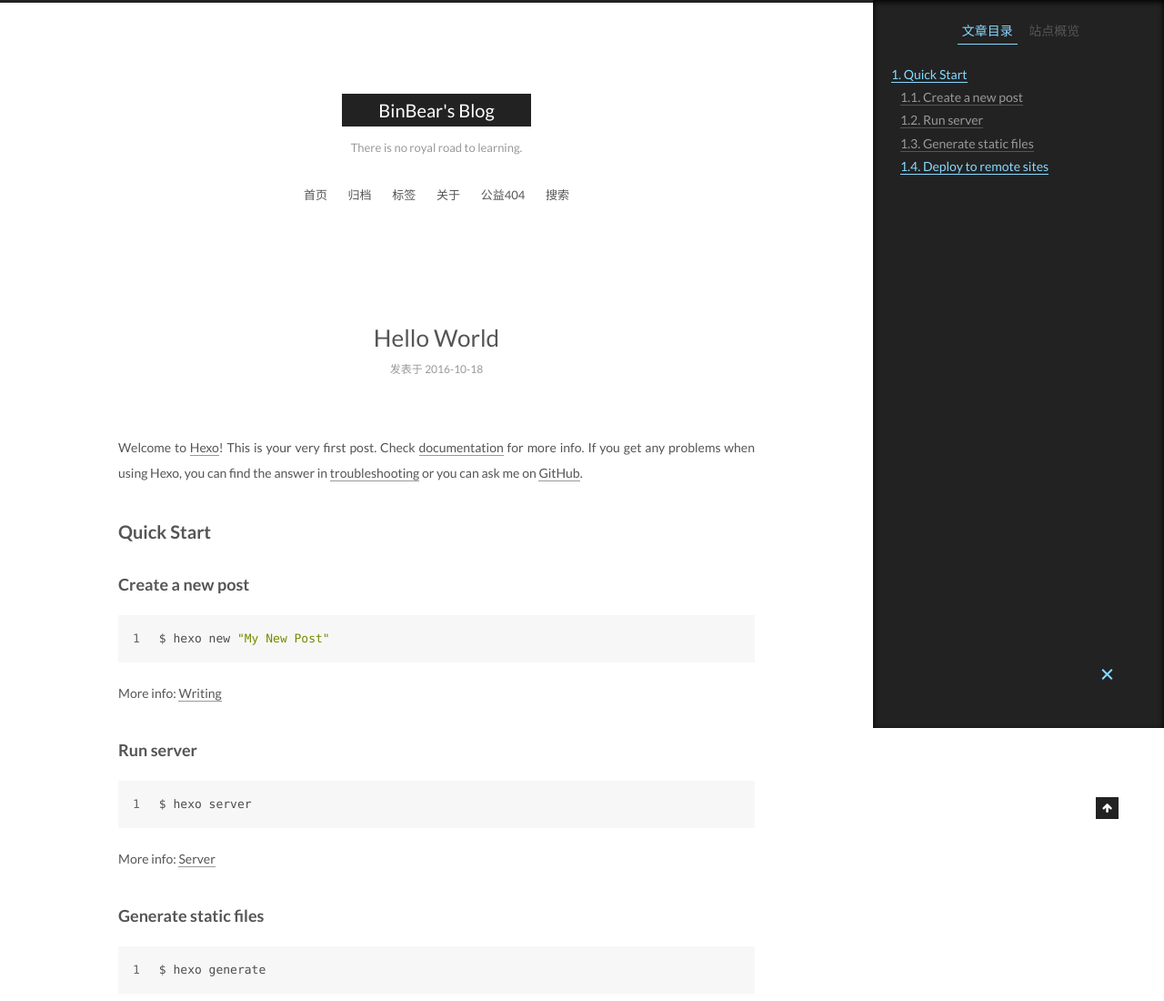
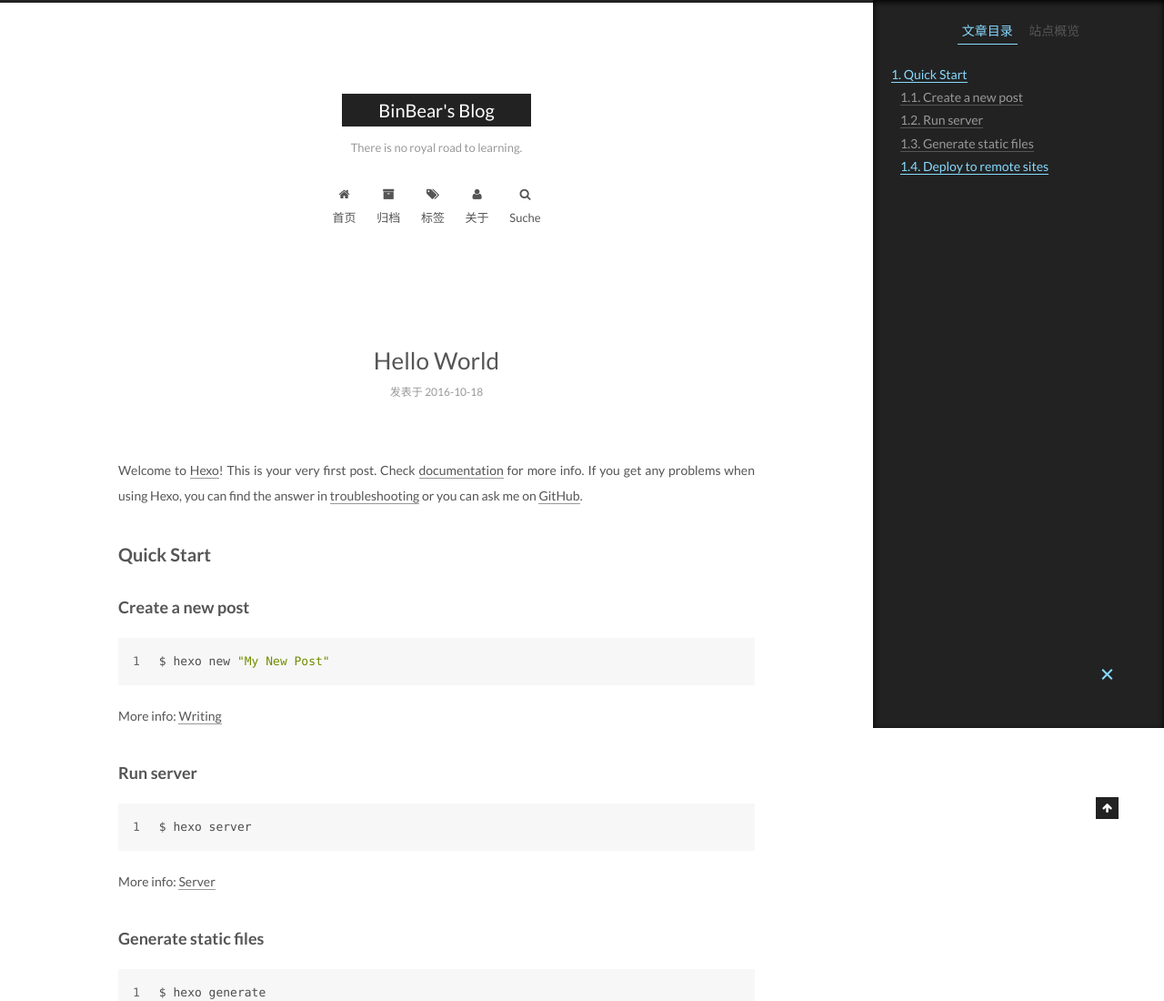
Before and after one commit to BinBear/BinBear.github.io, a plain HTML site: page 2016/10/18/hello-world/index.html in a window 1280 px wide. Shown: the top 1100 px of the page at 91% size. Drawn offline with Linux system fonts and the light colour scheme.

Commit message:
Site updated: 2016-10-18 19:17:18

```diff
--- a/2016/10/18/hello-world/index.html
+++ b/2016/10/18/hello-world/index.html
@@ -176,6 +176,8 @@ Quick">
         <li class="menu-item menu-item-home">
           <a href="/" rel="section">
 
+              <i class="menu-item-icon fa fa-fw fa-home"></i> <br />
+
             首页
           </a>
         </li>
@@ -183,6 +185,8 @@ Quick">
 
         <li class="menu-item menu-item-archives">
           <a href="/archives" rel="section">
+
+              <i class="menu-item-icon fa fa-fw fa-archive"></i> <br />
 
             归档
           </a>
@@ -192,6 +196,8 @@ Quick">
         <li class="menu-item menu-item-tags">
           <a href="/tags" rel="section">
 
+              <i class="menu-item-icon fa fa-fw fa-tags"></i> <br />
+
             标签
           </a>
         </li>
@@ -200,15 +206,9 @@ Quick">
         <li class="menu-item menu-item-about">
           <a href="/about" rel="section">
 
+              <i class="menu-item-icon fa fa-fw fa-user"></i> <br />
+
             关于
-          </a>
-        </li>
-
-
-        <li class="menu-item menu-item-commonweal">
-          <a href="/404.html" rel="section">
-
-            公益404
           </a>
         </li>
 
@@ -219,7 +219,9 @@ Quick">
             <a href="javascript:;" class="popup-trigger">
 
 
-            搜索
+              <i class="menu-item-icon fa fa-search fa-fw"></i> <br />
+
+            Suche
           </a>
         </li>
 
```
Also changed, not shown: archives/2016/10/index.html (+11 -9 lines), archives/2016/index.html (+11 -9 lines), archives/index.html (+11 -9 lines), index.html (+11 -9 lines).
